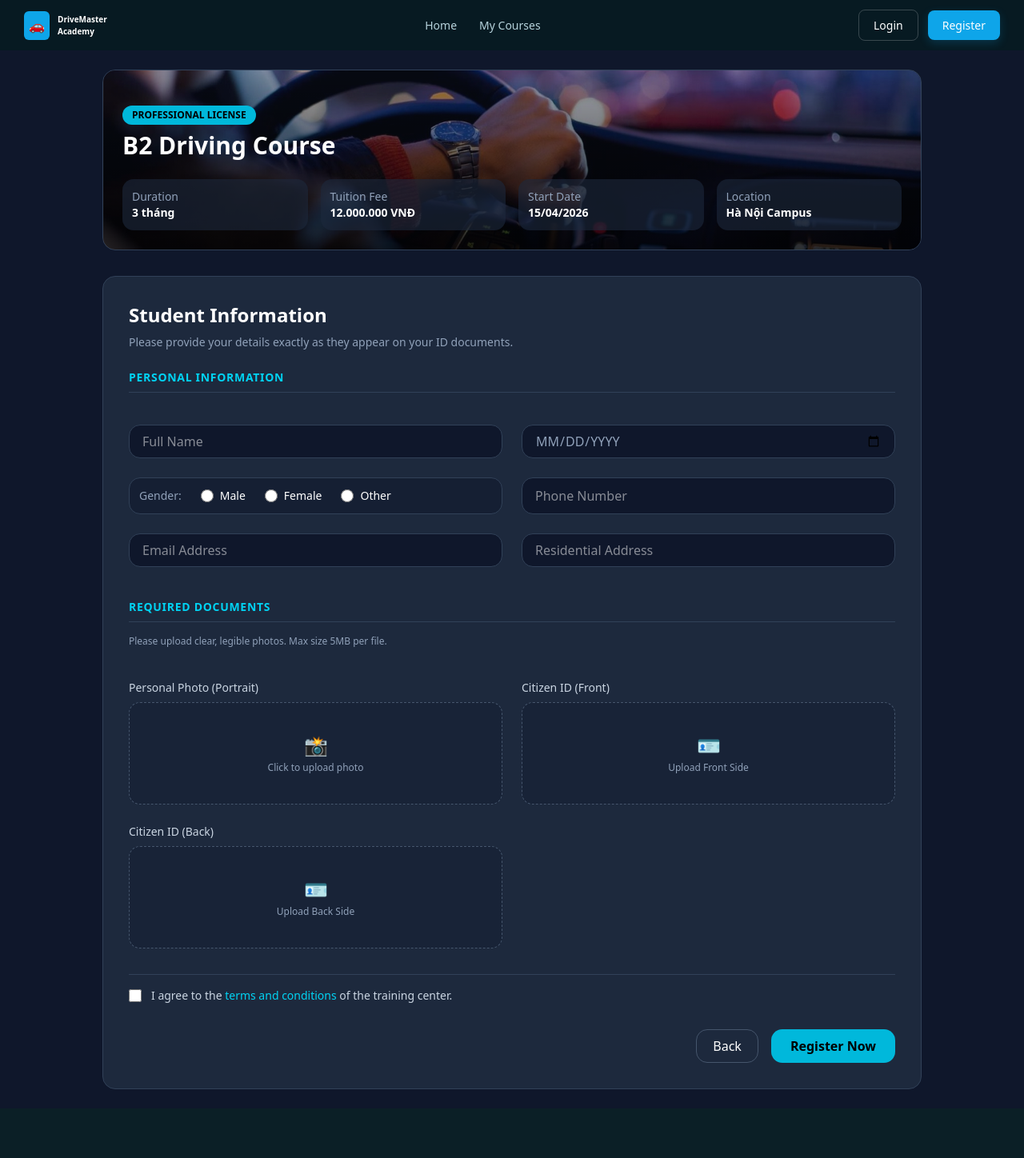
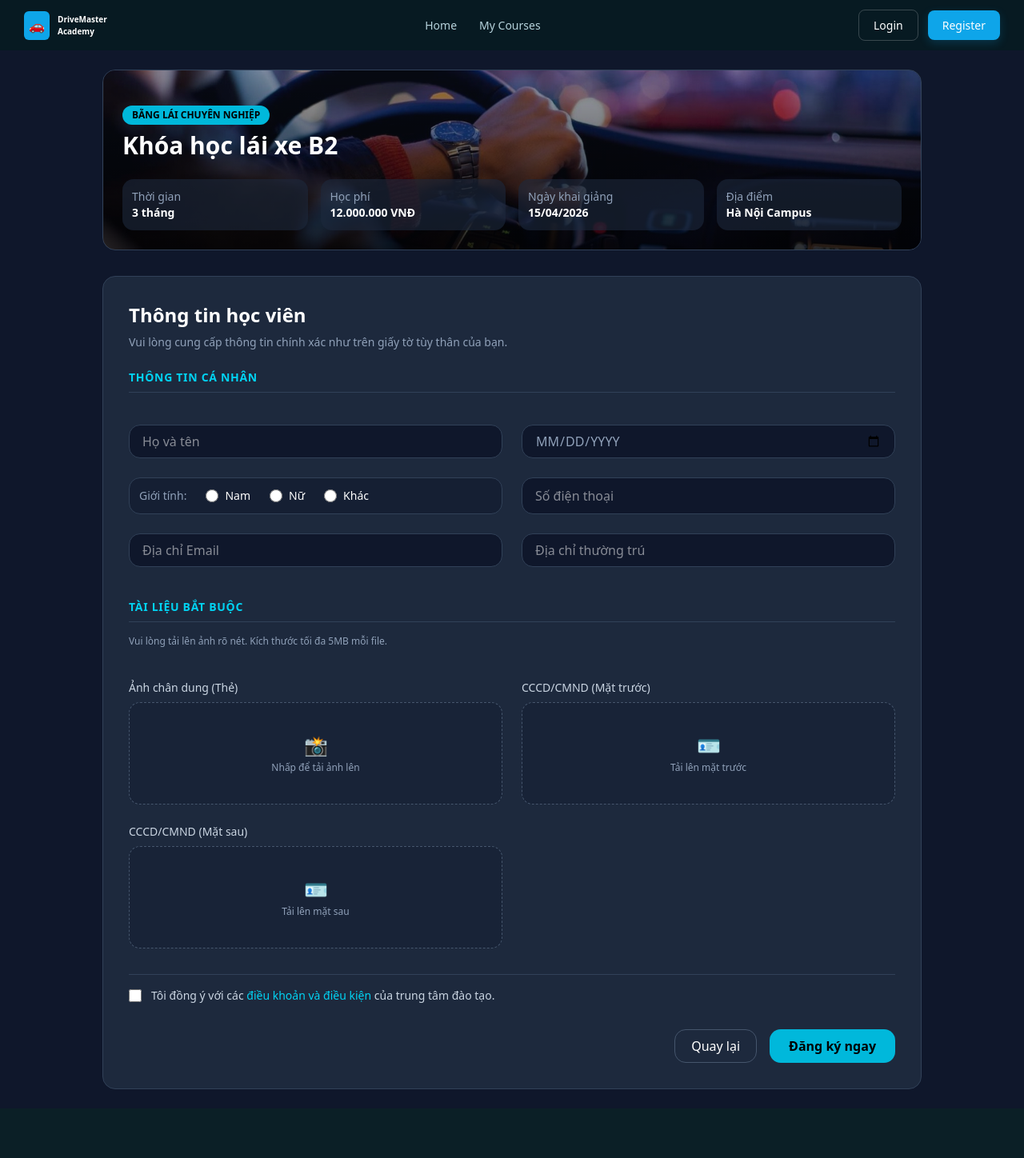
Before and after one commit to ghfgfgf244/dtcproject-frontend-repo, a Next.js app: page /courses/1/register in a window 1280 px wide. Shown: the top 1448 px of the page at 80% size. Built offline with nearby package versions, Linux system fonts and the light colour scheme; no server answers.

Commit message:
translate course-related text to Vietnamese

```diff
--- a/app/(user)/courses/[id]/register/page.tsx
+++ b/app/(user)/courses/[id]/register/page.tsx
@@ -21,33 +21,33 @@ export default function RegisterPage() {
           <div className="absolute inset-0 p-6 flex flex-col justify-end bg-linear-to-t from-black/70">
 
             <span className="bg-cyan-500 text-black text-xs px-3 py-1 rounded-full w-fit mb-2 font-semibold">
-              PROFESSIONAL LICENSE
+              BẰNG LÁI CHUYÊN NGHIỆP
             </span>
 
             <h1 className="text-3xl font-bold">
-              B2 Driving Course
+              Khóa học lái xe B2
             </h1>
 
             {/* course info grid */}
             <div className="grid grid-cols-2 md:grid-cols-4 gap-4 mt-6 text-sm">
 
               <div className="bg-slate-800/60 p-3 rounded-xl">
-                <p className="text-slate-400">Duration</p>
+                <p className="text-slate-400">Thời gian</p>
                 <p className="font-semibold">3 tháng</p>
               </div>
 
               <div className="bg-slate-800/60 p-3 rounded-xl">
-                <p className="text-slate-400">Tuition Fee</p>
+                <p className="text-slate-400">Học phí</p>
                 <p className="font-semibold">12.000.000 VNĐ</p>
               </div>
 
               <div className="bg-slate-800/60 p-3 rounded-xl">
-                <p className="text-slate-400">Start Date</p>
+                <p className="text-slate-400">Ngày khai giảng</p>
                 <p className="font-semibold">15/04/2026</p>
               </div>
 
               <div className="bg-slate-800/60 p-3 rounded-xl">
-                <p className="text-slate-400">Location</p>
+                <p className="text-slate-400">Địa điểm</p>
                 <p className="font-semibold">Hà Nội Campus</p>
               </div>
 
@@ -59,11 +59,11 @@ export default function RegisterPage() {
         <div className="bg-slate-800 border border-slate-700 rounded-2xl p-8">
 
           <h2 className="text-2xl font-semibold mb-2">
-            Student Information
+            Thông tin học viên
           </h2>
 
           <p className="text-slate-400 mb-6 text-sm">
-            Please provide your details exactly as they appear on your ID documents.
+            Vui lòng cung cấp thông tin chính xác như trên giấy tờ tùy thân của bạn.
           </p>
 
           <div className="grid md:grid-cols-2 gap-6">
@@ -71,12 +71,12 @@ export default function RegisterPage() {
             {/* Personal Info Section */}
             <div className="md:col-span-2">
               <h3 className="text-sm font-semibold text-cyan-400 uppercase tracking-wider mb-4 border-b border-slate-700 pb-2">
-                Personal Information
+                Thông tin cá nhân
               </h3>
             </div>
 
             <input
-              placeholder="Full Name"
+              placeholder="Họ và tên"
               className="input"
             />
 
@@ -86,72 +86,72 @@ export default function RegisterPage() {
             />
 
             <div className="flex items-center gap-6 text-sm bg-slate-900/50 p-3 rounded-xl border border-slate-700">
-              <span className="text-slate-400 font-medium">Gender:</span>
+              <span className="text-slate-400 font-medium">Giới tính:</span>
               <label className="flex items-center gap-2 cursor-pointer">
                 <input type="radio" name="gender" className="accent-cyan-500 w-4 h-4" />
-                Male
+                Nam
               </label>
 
               <label className="flex items-center gap-2 cursor-pointer">
                 <input type="radio" name="gender" className="accent-cyan-500 w-4 h-4" />
-                Female
+                Nữ
               </label>
 
               <label className="flex items-center gap-2 cursor-pointer">
                 <input type="radio" name="gender" className="accent-cyan-500 w-4 h-4" />
-                Other
+                Khác
               </label>
             </div>
 
             <input
-              placeholder="Phone Number"
+              placeholder="Số điện thoại"
               className="input"
             />
 
             <input
-              placeholder="Email Address"
+              placeholder="Địa chỉ Email"
               className="input"
             />
 
             <input
-              placeholder="Residential Address"
+              placeholder="Địa chỉ thường trú"
               className="input"
             />
 
             {/* Documents Section */}
             <div className="md:col-span-2 mt-4">
               <h3 className="text-sm font-semibold text-cyan-400 uppercase tracking-wider mb-4 border-b border-slate-700 pb-2">
-                Required Documents
+                Tài liệu bắt buộc
               </h3>
               <p className="text-xs text-slate-400 mb-4">
-                Please upload clear, legible photos. Max size 5MB per file.
+                Vui lòng tải lên ảnh rõ nét. Kích thước tối đa 5MB mỗi file.
               </p>
             </div>
 
             {/* Upload Grids */}
             <div className="flex flex-col gap-2">
-              <span className="text-sm font-medium text-slate-300">Personal Photo (Portrait)</span>
+              <span className="text-sm font-medium text-slate-300">Ảnh chân dung (Thẻ)</span>
               <label className="border border-dashed border-slate-600 rounded-xl p-4 text-center hover:bg-slate-700/50 transition cursor-pointer flex flex-col items-center justify-center h-32 bg-slate-900/30">
                 <span className="text-2xl mb-1">📸</span>
-                <span className="text-xs text-slate-400">Click to upload photo</span>
+                <span className="text-xs text-slate-400">Nhấp để tải ảnh lên</span>
                 <input type="file" accept="image/*" className="hidden" />
               </label>
             </div>
 
             <div className="flex flex-col gap-2">
-              <span className="text-sm font-medium text-slate-300">Citizen ID (Front)</span>
+              <span className="text-sm font-medium text-slate-300">CCCD/CMND (Mặt trước)</span>
               <label className="border border-dashed border-slate-600 rounded-xl p-4 text-center hover:bg-slate-700/50 transition cursor-pointer flex flex-col items-center justify-center h-32 bg-slate-900/30">
                 <span className="text-2xl mb-1">🪪</span>
-                <span className="text-xs text-slate-400">Upload Front Side</span>
+                <span className="text-xs text-slate-400">Tải lên mặt trước</span>
                 <input type="file" accept="image/*" required className="hidden" />
               </label>
             </div>
 
             <div className="flex flex-col gap-2 md:col-span-2 md:w-1/2 md:pr-3">
-              <span className="text-sm font-medium text-slate-300">Citizen ID (Back)</span>
+              <span className="text-sm font-medium text-slate-300">CCCD/CMND (Mặt sau)</span>
               <label className="border border-dashed border-slate-600 rounded-xl p-4 text-center hover:bg-slate-700/50 transition cursor-pointer flex flex-col items-center justify-center h-32 bg-slate-900/30">
                 <span className="text-2xl mb-1">🪪</span>
-                <span className="text-xs text-slate-400">Upload Back Side</span>
+                <span className="text-xs text-slate-400">Tải lên mặt sau</span>
                 <input type="file" accept="image/*" required className="hidden" />
               </label>
             </div>
@@ -163,7 +163,7 @@ export default function RegisterPage() {
             <label className="flex items-center gap-3 text-sm text-slate-300 cursor-pointer w-fit">
               <input type="checkbox" className="w-4 h-4 accent-cyan-500 rounded border-slate-600 bg-slate-900" />
               <span>
-                I agree to the <span className="text-cyan-400 hover:underline">terms and conditions</span> of the training center.
+                Tôi đồng ý với các <span className="text-cyan-400 hover:underline">điều khoản và điều kiện</span> của trung tâm đào tạo.
               </span>
             </label>
           </div>
@@ -175,13 +175,13 @@ export default function RegisterPage() {
               onClick={() => router.back()}
               className="px-5 py-2 rounded-xl border border-slate-600 hover:bg-slate-700"
             >
-              Back
+              Quay lại
             </button>
 
             <button
               className="px-6 py-2 rounded-xl bg-cyan-500 hover:bg-cyan-600 text-black font-semibold"
             >
-              Register Now
+              Đăng ký ngay
             </button>
 
           </div>
--- a/app/(user)/courses/my-course/page.tsx
+++ b/app/(user)/courses/my-course/page.tsx
@@ -14,7 +14,7 @@ export default function MyCoursePage() {
 
       <div className={styles.container}>
 
-        <h1 className={styles.title}>My Course</h1>
+        <h1 className={styles.title}>Khóa học của tôi</h1>
 
         <div className={styles.grid}>
 
--- a/components/course/CourseOverview.tsx
+++ b/components/course/CourseOverview.tsx
@@ -13,28 +13,28 @@ export default function CourseOverview() {
 
         <div className={styles.courseInfo}>
 
-          <h3>Course Overview</h3>
+          <h3>Tổng Quan Khóa Học</h3>
 
           <div className={styles.infoGrid}>
 
             <div>
-              <span>Instructor</span>
+              <span>Giáo Viên</span>
               <p>Nguyen Van A</p>
             </div>
 
             <div>
-              <span>Training Center</span>
+              <span>Trung Tâm Đào Tạo</span>
               <p>Nha Trang Training Center</p>
             </div>
 
             <div>
-              <span>Duration</span>
+              <span>Thời Gian</span>
               <p>20 Aug 2023 - 20 Dec 2023</p>
             </div>
 
             <div>
-              <span>Total Students</span>
-              <p>24 Enrolled</p>
+              <span>Tổng Số Học Viên</span>
+              <p>24 Đã đăng ký</p>
             </div>
 
           </div>
--- a/components/course/DrivingMetrics.tsx
+++ b/components/course/DrivingMetrics.tsx
@@ -4,11 +4,11 @@ export default function DrivingMetrics() {
   return (
     <div className={styles.card}>
 
-      <h3>Driving Metrics</h3>
+      <h3>Chỉ Số Lái Xe</h3>
 
       <div className={styles.metric}>
         <div className={styles.metricLabel}>
-          <span>Day Driving</span>
+          <span>Lái Xe Ban Ngày</span>
           <span>180 / 300 km</span>
         </div>
 
@@ -19,7 +19,7 @@ export default function DrivingMetrics() {
 
       <div className={styles.metric}>
         <div className={styles.metricLabel}>
-          <span>Night Driving</span>
+          <span>Lái Xe Ban Đêm</span>
           <span>30 / 50 km</span>
         </div>
 
--- a/components/course/ExamResults.tsx
+++ b/components/course/ExamResults.tsx
@@ -4,20 +4,20 @@ export default function ExamResults() {
   return (
     <div className={styles.card}>
 
-      <h3>Exam Results</h3>
+      <h3>Kết Quả Thi</h3>
 
       <div className={styles.examPass}>
-        THEORY EXAM
+        THI LÝ THUYẾT
         <span>27 / 30</span>
       </div>
 
       <div className={styles.examPass}>
-        SIMULATION EXAM
+        THI MÔ PHỎNG
         <span>35 / 50</span>
       </div>
 
       <div className={styles.examPass}>
-        PRACTICAL EXAM
+        THI THỰC HÀNH
         <span>90 / 100</span>
       </div>
 
```
Also changed, not shown: components/course/AttendanceHistory.tsx (+4 -4 lines), components/course/LearningMaterials.tsx (+4 -4 lines), components/course/LearningRoadmap.tsx (+5 -5 lines).
